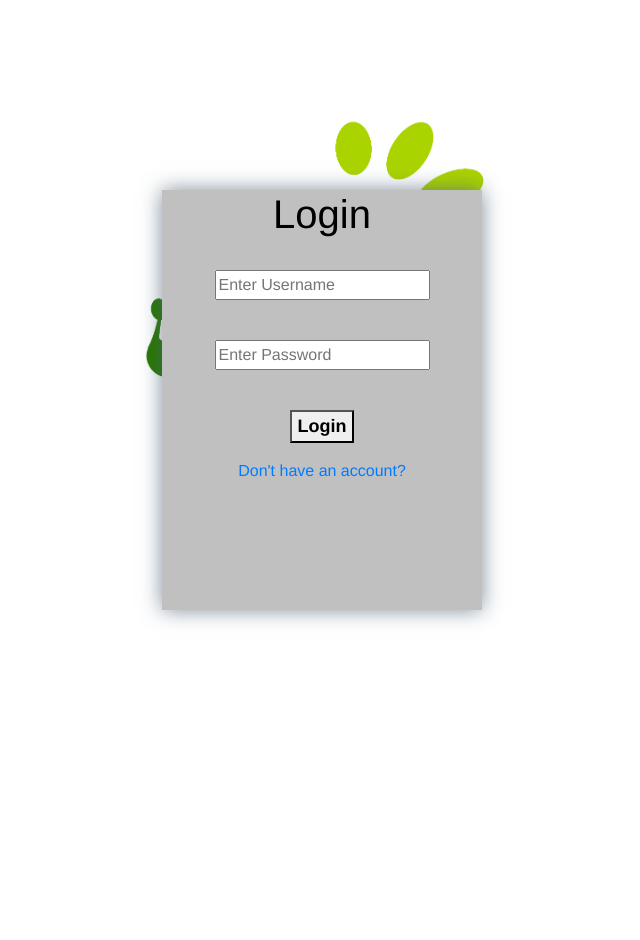
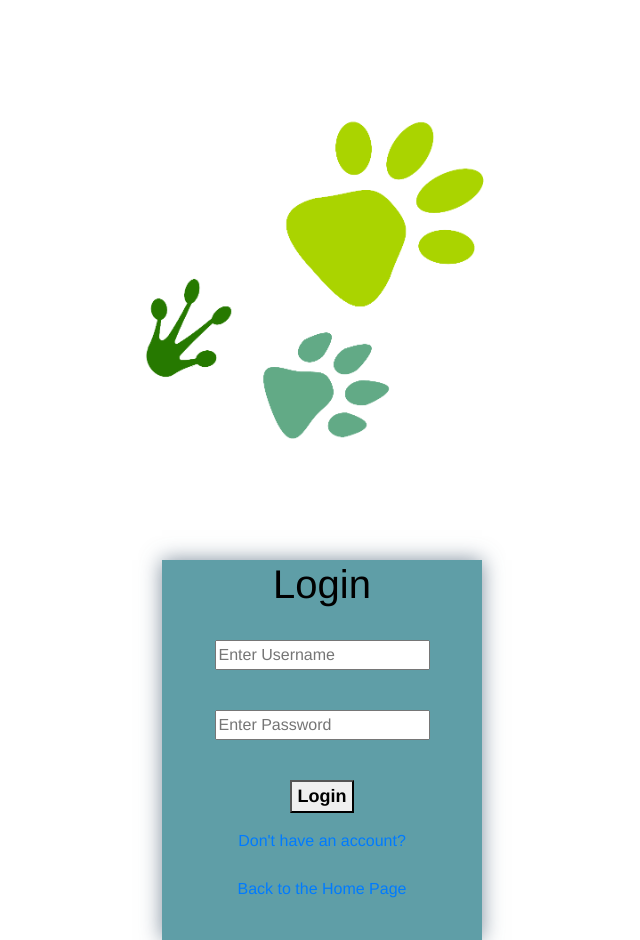
Before and after one commit to McGill-ECSE321-Winter2020/project-group-04, a Vue app in the folder PetAdoptionSystem-Frontend/: page /#/login in a window 1280 px wide. Shown: the whole page, without its empty margins (318-958 px from the left). Before the commit the page ends 800 px from the top, so only its background shows below. Built offline with nearby package versions, Linux system fonts and the light colour scheme.

Commit message:
Addint Donation GUI and updating links

```diff
--- a/PetAdoptionSystem-Frontend/src/App.vue
+++ b/PetAdoptionSystem-Frontend/src/App.vue
@@ -11,6 +11,7 @@ export default {
 }
 </script>
 
+
 <style>
 #app {
   font-family: 'Avenir', Helvetica, Arial, sans-serif;
@@ -20,4 +21,5 @@ export default {
   color: #2c3e50;
   margin-top: 60px;
 }
+
 </style>
--- /dev/null
+++ b/PetAdoptionSystem-Frontend/src/components/Donation.vue
@@ -0,0 +1,41 @@
+<template>
+    <div id = "donation">
+      <h1> {{msg}}</h1>
+      <br>
+      <p> The Covid Shelter Foundation is a non-profit organization, whose founds are solely achieved through the kindful donation of its members. <br>
+        With your help, the foundation can take care the animals we receive until they can find its new owner. <br>
+        Your donation is very important for us, and we are very grateful for any amount that you can provide. <br>
+        Please help us donating below. <br>
+      </p>
+
+      <br><br>
+      <h5>
+      Your Donation
+      </h5>
+      <br>
+     <input type="number" placeholder="Amount">
+      <br>
+      <br>
+      <button> Donate!</button>
+      <br>
+      <br>
+      <a href="/">Back to the Home Page</a>
+      <br>
+      <br>
+    </div>
+</template>
+
+<script>
+    export default {
+        name: "Donation",
+      data() {
+        return{
+          msg: 'Help donating to the Covid Shelter Foundation'
+        }
+      }
+    }
+</script>
+
+<style scoped>
+
+</style>
--- a/PetAdoptionSystem-Frontend/src/components/Login.vue
+++ b/PetAdoptionSystem-Frontend/src/components/Login.vue
@@ -15,6 +15,11 @@
             </p>
             <a href="#"> Don't have an account? </a>
         </form>
+
+      <br>
+      <a href="Welcome">Back to the Home Page</a>
+      <br>
+
     </div>
 </template>
 
@@ -34,13 +39,13 @@ p{
 }
 .loginbox{
     width: 320px;
-    height: 420px;
-    background:#C0C0C0;
+    height: 380px;
+    background:#5F9EA7;
     color: #fff;
-    top: 50%;
-    left:50%;
-    position: absolute;
-    transform: translate(-50%, -50%);
+    top: 0%;
+    left: 0%;
+    position: relative;
+    transform: translate(150%, 0%);
     box-sizing: border-box;
     box-shadow: 0 0 20px 0 rgba(72, 94, 116, 0.7);
 
--- a/PetAdoptionSystem-Frontend/src/components/Welcome.vue
+++ b/PetAdoptionSystem-Frontend/src/components/Welcome.vue
@@ -8,9 +8,9 @@
     <br><br><br>
 
     <ul>
-      <li><a href="Login">Login</a></li>
+      <li><a href="http://127.0.0.1:8087/#/login">Login</a></li>
       <li><a href="Create an Account">Create an Account</a></li>
-      <li><a href="Donate to Help Us Go Viral!">Donate to Help Us Go Viral!</a></li>
+      <li><a href="http://127.0.0.1:8087/#/donate">Donate to Help Us Go Viral!</a></li>
     </ul>
 
   </div>
--- a/PetAdoptionSystem-Frontend/src/router/index.js
+++ b/PetAdoptionSystem-Frontend/src/router/index.js
@@ -3,6 +3,7 @@ import Router from 'vue-router'
 import Welcome from '@/components/Welcome'
 import Hello from '@/components/Hello'
 import Login from '@/components/Login'
+import Donation from '@/components/Donation'
 
 Vue.use(Router)
 
@@ -13,15 +14,21 @@ export default new Router({
       name: 'Welcome',
       component: Welcome
     },
+    // {
+    //   path: '/',
+    //   name: 'Hello',
+    //   component: Hello
+    // },
     {
-      path: '/',
-      name: 'Hello',
-      component: Hello
-    },
-    {
-      path: '/login',
+      path: '/login/',
       name: 'Login',
       component: Login
+    },
+
+    {
+      path: '/donate',
+      name: 'Donation',
+      component: Donation
     }
   ]
 })
```
